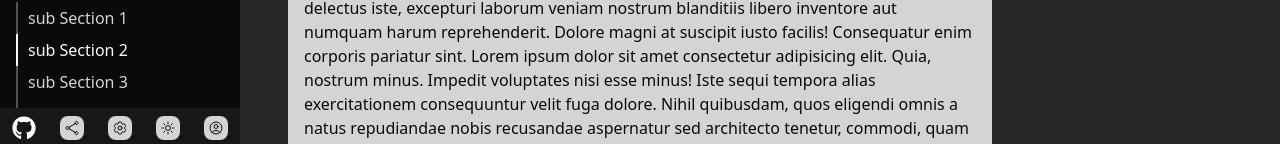
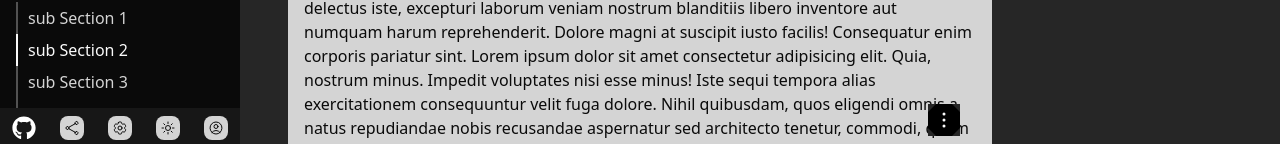
Before and after one commit to AlexEG/BetterDevDocs, a React (Vite) app: page /newuitest in a window 1280 px wide. Shown: the part 652-796 px from the top of the page. Built offline with nearby package versions, Linux system fonts and the light colour scheme.

Commit message:
v1.2.11
NEW UI TEST reading settings button styles [OK]

```diff
--- a/src/pages/Home.tsx
+++ b/src/pages/Home.tsx
@@ -1,6 +1,6 @@
 import Sidebar from "../components/sidebar/Sidebar";
 // import Post from "../components/article/Post";
-import JavaScriptSidbarContentDATA from "../DATA/pages/JavaScriptSidbarContent.json";
+import SidebarDATA from "./Books/content/YDKJS_Up_Going/SidebarDATA";
 
 function Home() {
   return (
@@ -9,7 +9,7 @@ function Home() {
 
       <div className=" bg-neutral-700 h-96 max-h-[calc(100%-4rem)] w-56 fixed right-4 top-12 bottom-4 rounded-lg"></div>
 
-      {/* <Sidebar sidebarSections={JavaScriptSidbarContentDATA.homePage} /> */}
+      {/* <Sidebar sidebarSections={SidebarDATA} /> */}
     </div>
   );
 }
--- a/src/pages/NewUITest.tsx
+++ b/src/pages/NewUITest.tsx
@@ -2,7 +2,7 @@ import LanguagesTools from "../components/navbar/LanguagesTools";
 function NewUITest() {
   return (
     <div className="h-screen overflow-hidden">
-      <nav className="h-10 bg-neutral-950 flex fixed top-0 w-full left-0 justify-between items-center px-2 z-10 shadow-lg">
+      <nav className="h-10 bg-neutral-950 flex fixed top-0 w-full left-0 justify-between items-center px-2 z-10 ">
         <div className="flex gap-2">
           <svg
             xmlns="http://www.w3.org/2000/svg"
@@ -382,6 +382,25 @@ function NewUITest() {
           dicta qui deserunt quo dolorum, explicabo nostrum blanditiis libero
           inventore aut numquam harum reprehenderit. Dolore magni at suscipit
           iusto facilis! Consequatur enim corporis pariatur sint.
+          {/* Reading settings */}
+          <div className="bg-black w-8 h-8 fixed bottom-3 right-1/4 overflow-hidden">
+            <div className="w-full h-full before:w-0 before:h-0 before:absolute before:top-0 before:left-0 before:border-[0.3rem] before:border-r-transparent before:border-b-transparent text-xs  before:border-neutral-800 after:w-0 after:h-0 after:absolute after:bottom-0 after:right-0 after:border-[0.3rem] after:border-l-transparent after:border-t-transparent  after:border-neutral-800"></div>
+            <svg
+              xmlns="http://www.w3.org/2000/svg"
+              fill="none"
+              viewBox="0 0 24 24"
+              strokeWidth={1.5}
+              stroke="#fafafa"
+              className="w-6 h-6 absolute top-1 left-1"
+            >
+              <path
+                strokeLinecap="round"
+                strokeLinejoin="round"
+                d="M12 6.75a.75.75 0 110-1.5.75.75 0 010 1.5zM12 12.75a.75.75 0 110-1.5.75.75 0 010 1.5zM12 18.75a.75.75 0 110-1.5.75.75 0 010 1.5z"
+              />
+            </svg>
+            <div className="w-full h-full before:w-0 before:h-0 before:absolute before:top-0 before:right-0 before:border-[0.3rem] before:border-l-transparent before:border-b-transparent text-xs  before:border-neutral-800 after:w-0 after:h-0 after:absolute after:bottom-0 after:left-0 after:border-[0.3rem] after:border-r-transparent after:border-t-transparent  after:border-neutral-800"></div>
+          </div>
         </section>
 
         {/* Content Sidebar  */}
```
Also changed, not shown: 1 other file (tests, documents, lock files or other folders).
